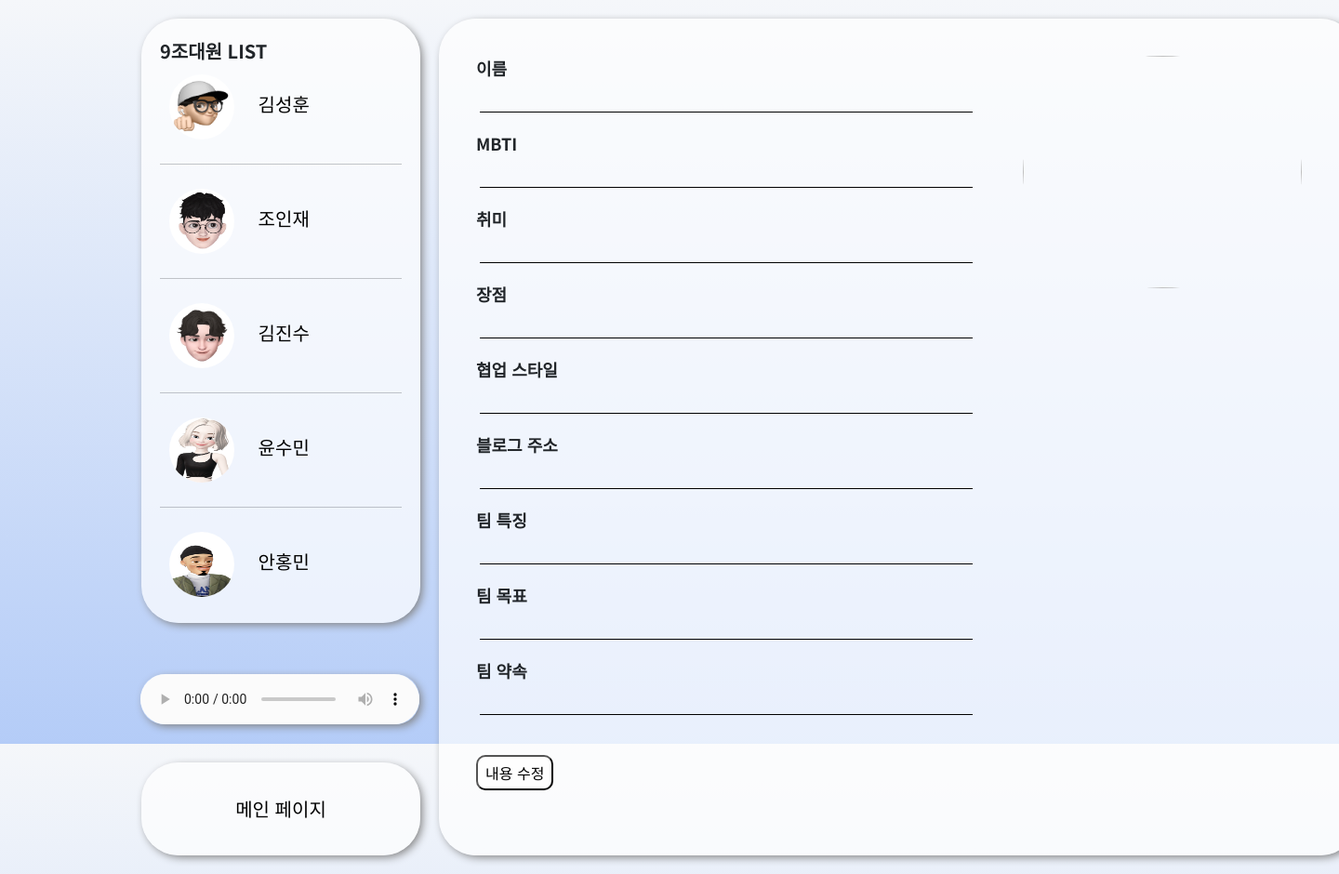
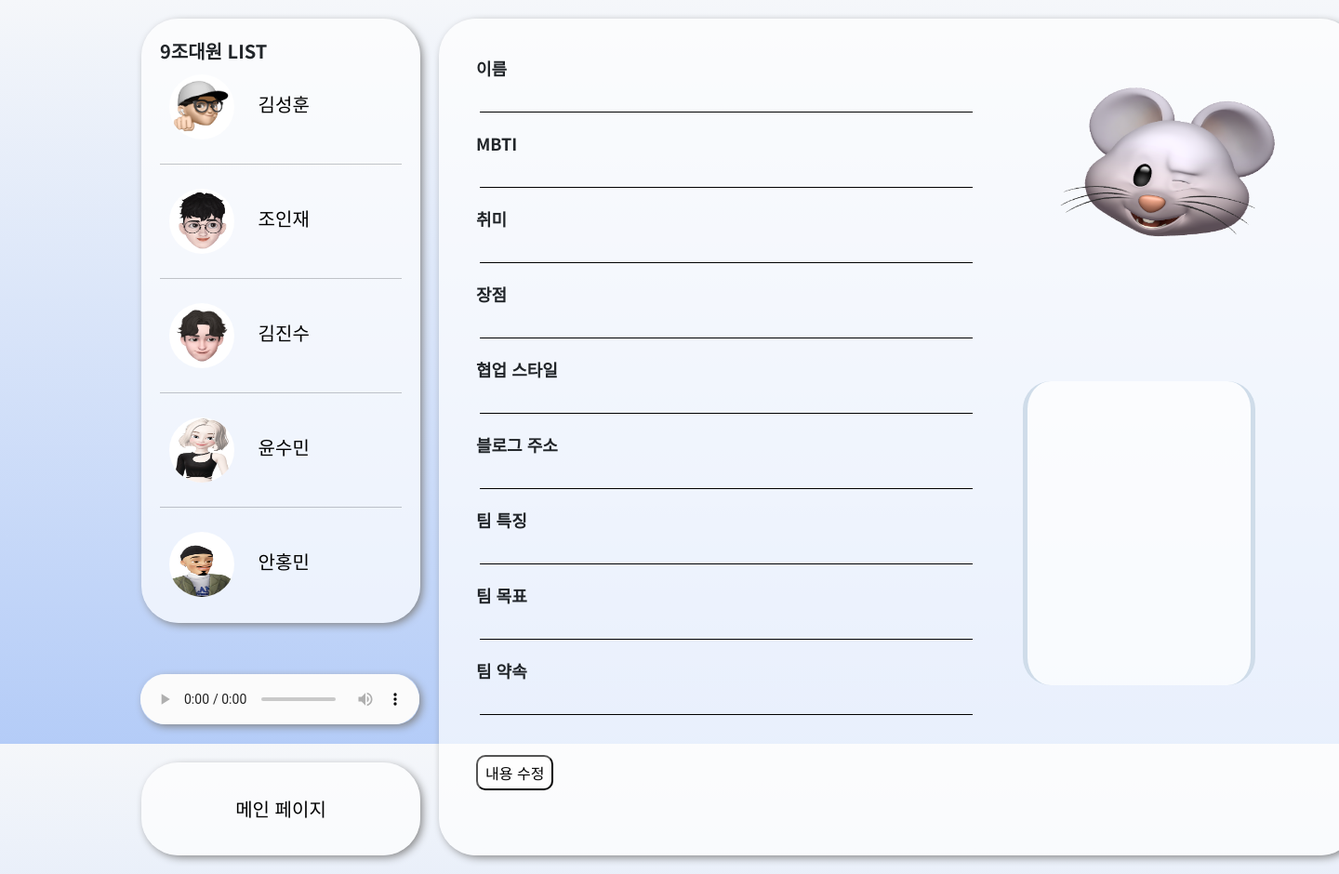
Before and after one commit to kimjinsu0210/9jo, a Flask app: page /static/html/subpage.html in a window 1440 px wide. Shown: the whole page at 93% size. Run offline with Flask 3, Linux system fonts and the light colour scheme.

Commit message:
real real final
comment chu ga hatt sseup ni da

```diff
--- a/static/css/subpage.css
+++ b/static/css/subpage.css
@@ -57,6 +57,26 @@ body {
   border-radius: 50%;
   background-color: rgba(255, 255, 255, 0);
 }
+
+.comment {
+  height: 327px;
+  width: 250px;
+  margin-top: 100px;
+  background-color: rgba(255, 255, 255, 0.7);
+  border: solid 5px #cfdce9;
+  border-top: none;
+  border-bottom: none;
+  border-radius: 30px;
+  font-size: 30px;
+  resize: none;
+  text-align: center;
+  line-height: 320px;
+}
+
+.comment:focus {
+  outline: none;
+}
+
 .controls {
   width: 70%;
   font-size: 18px;
--- a/static/html/subpage.html
+++ b/static/html/subpage.html
@@ -65,8 +65,10 @@
 
             <div class="box-contents">
                 <div class="content">
-                    <img class="main-imoji" src="">
-
+                    <div>
+                        <img class="main-imoji" src="/static/img/mouse.png">
+                        <textarea class="comment"></textarea>
+                    </div>
                     <div class="controls">
                         <p>
                             <label for="myname">이름 </label><br>
```
